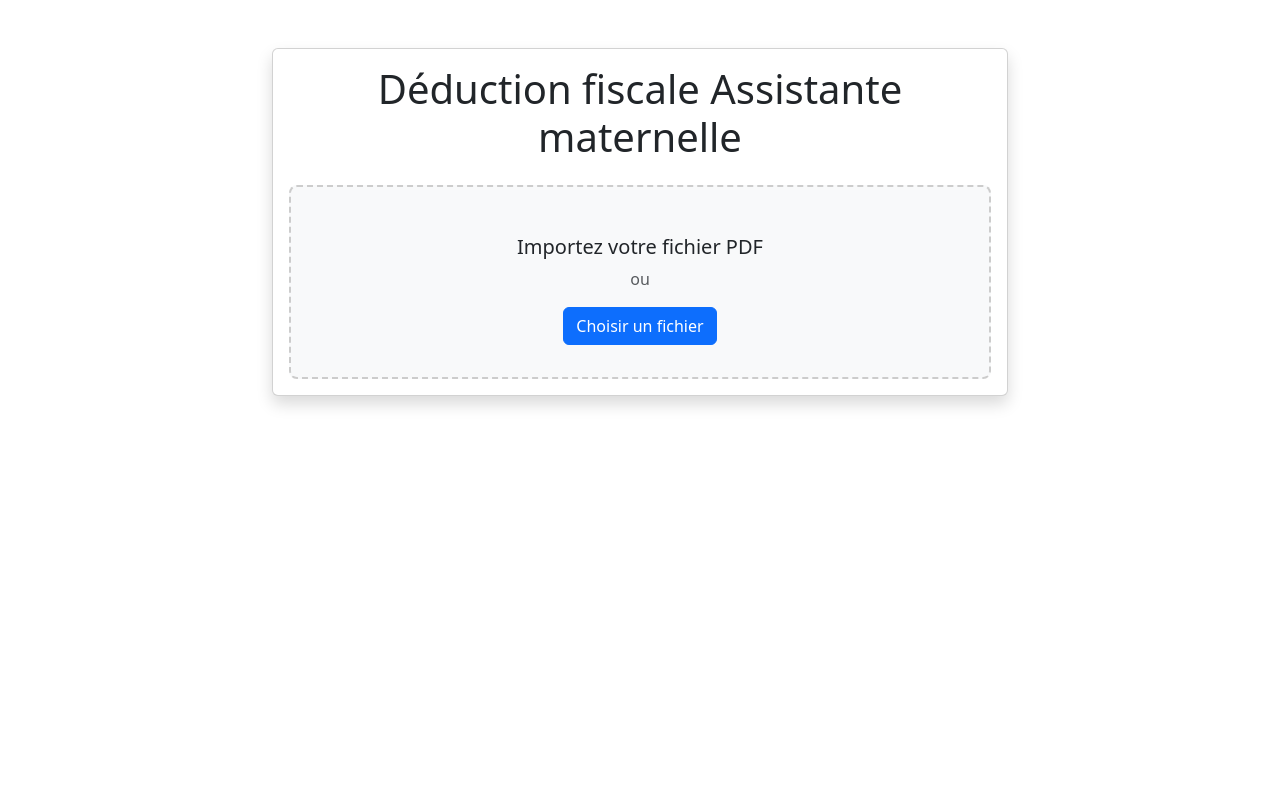
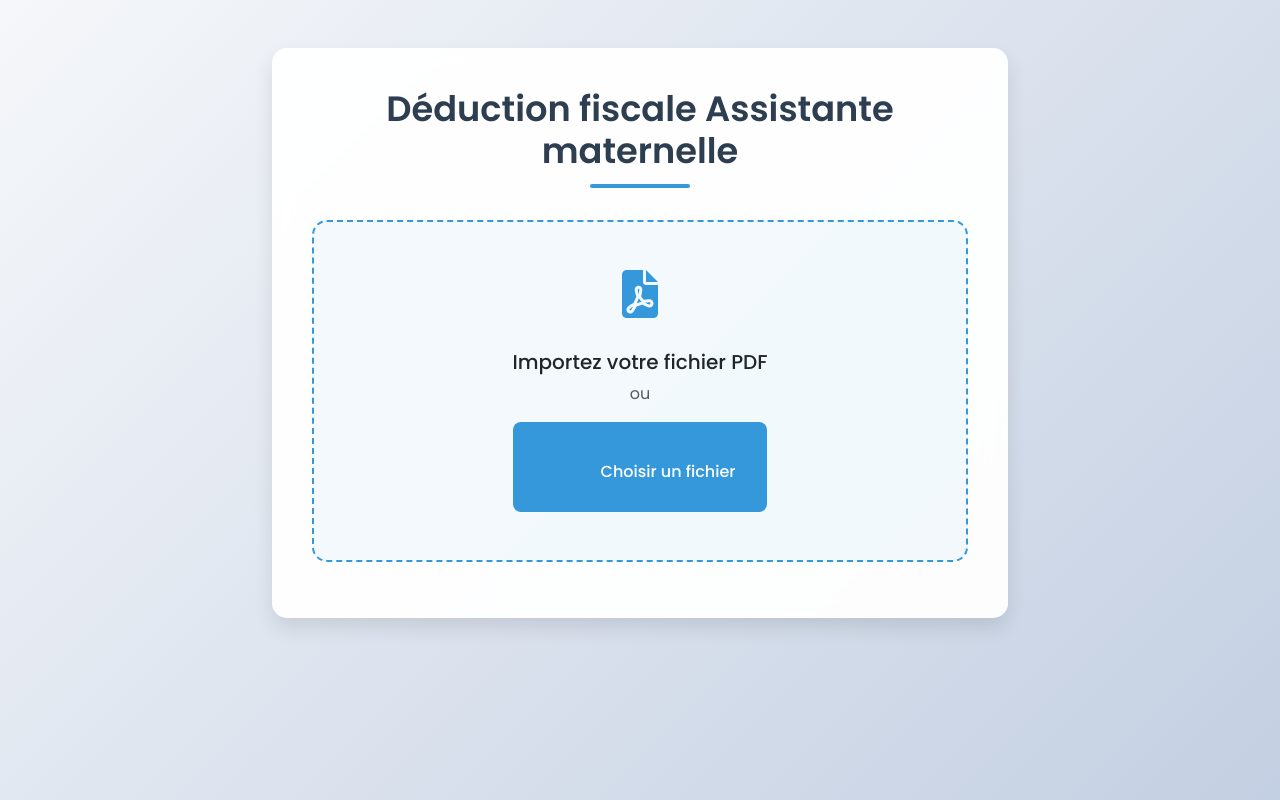
Before and after one commit to AlexLombry/AssMatTaxes, a Flask app: page / in a window 1280 px wide. Run offline with Flask 3, Linux system fonts and the light colour scheme.

Commit message:
Update design

```diff
--- a/templates/index.html
+++ b/templates/index.html
@@ -3,37 +3,186 @@
 <head>
     <meta charset="UTF-8">
     <meta name="viewport" content="width=device-width, initial-scale=1.0">
-    <title>Tax Deduction Finder</title>
+    <title>Déduction fiscale Assistante maternelle</title>
     <link href="https://cdn.jsdelivr.net/npm/bootstrap@5.3.2/dist/css/bootstrap.min.css" rel="stylesheet">
+    <link href="https://cdnjs.cloudflare.com/ajax/libs/font-awesome/6.0.0/css/all.min.css" rel="stylesheet">
+    <link href="https://fonts.googleapis.com/css2?family=Poppins:wght@300;400;500;600;700&display=swap" rel="stylesheet">
     <style>
+        :root {
+            --primary-color: #2c3e50;
+            --secondary-color: #3498db;
+            --accent-color: #e74c3c;
+            --background-color: #f8f9fa;
+            --text-color: #2c3e50;
+        }
+
+        body {
+            font-family: 'Poppins', sans-serif;
+            background: linear-gradient(135deg, #f5f7fa 0%, #c3cfe2 100%);
+            min-height: 100vh;
+            color: var(--text-color);
+        }
+
+        .container {
+            padding-top: 2rem;
+            padding-bottom: 2rem;
+        }
+
+        .card {
+            border: none;
+            border-radius: 15px;
+            box-shadow: 0 10px 20px rgba(0,0,0,0.1);
+            background: rgba(255, 255, 255, 0.95);
+            backdrop-filter: blur(10px);
+        }
+
+        .card-body {
+            padding: 2.5rem;
+        }
+
+        h1 {
+            color: var(--primary-color);
+            font-weight: 600;
+            font-size: 2.2rem;
+            margin-bottom: 2rem;
+            position: relative;
+            padding-bottom: 1rem;
+        }
+
+        h1:after {
+            content: '';
+            position: absolute;
+            bottom: 0;
+            left: 50%;
+            transform: translateX(-50%);
+            width: 100px;
+            height: 4px;
+            background: var(--secondary-color);
+            border-radius: 2px;
+        }
+
         .drop-zone {
-            border: 2px dashed #ccc;
-            border-radius: 8px;
-            padding: 2rem;
+            border: 2px dashed var(--secondary-color);
+            border-radius: 15px;
+            padding: 3rem 2rem;
             text-align: center;
-            background: #f8f9fa;
+            background: rgba(52, 152, 219, 0.05);
             cursor: pointer;
             transition: all 0.3s ease;
+            margin: 1rem 0;
         }
+
         .drop-zone:hover {
-            border-color: #0d6efd;
-            background: #e9ecef;
+            background: rgba(52, 152, 219, 0.1);
+            transform: translateY(-2px);
         }
+
         .drop-zone.dragover {
-            border-color: #0d6efd;
-            background: #e9ecef;
+            background: rgba(52, 152, 219, 0.15);
+            border-color: var(--accent-color);
         }
-        .result-card {
-            display: none;
-            margin-top: 2rem;
+
+        .drop-zone i {
+            font-size: 3rem;
+            color: var(--secondary-color);
+            margin-bottom: 1rem;
         }
+
+        .btn-primary {
+            background: var(--secondary-color);
+            border: none;
+            padding: 0.8rem 2rem;
+            border-radius: 8px;
+            font-weight: 500;
+            transition: all 0.3s ease;
+        }
+
+        .btn-primary:hover {
+            background: var(--primary-color);
+            transform: translateY(-2px);
+            box-shadow: 0 5px 15px rgba(0,0,0,0.1);
+        }
+
         .loading {
             display: none;
             margin-top: 2rem;
         }
+
+        .spinner-border {
+            color: var(--secondary-color);
+            width: 3rem;
+            height: 3rem;
+        }
+
+        .progress {
+            height: 10px;
+            border-radius: 5px;
+            background: rgba(52, 152, 219, 0.1);
+            margin-top: 1.5rem;
+        }
+
+        .progress-bar {
+            background: linear-gradient(45deg, var(--secondary-color), var(--accent-color));
+        }
+
+        .result-card {
+            display: none;
+            margin-top: 2rem;
+            padding: 2rem;
+            background: white;
+            border-radius: 15px;
+            box-shadow: 0 5px 15px rgba(0,0,0,0.05);
+        }
+
+        .result-card h4 {
+            color: var(--primary-color);
+            font-weight: 600;
+            margin-bottom: 1.5rem;
+            padding-bottom: 0.5rem;
+            border-bottom: 2px solid var(--secondary-color);
+        }
+
+        .list-group-item {
+            border: none;
+            margin-bottom: 0.5rem;
+            border-radius: 8px !important;
+            background: rgba(52, 152, 219, 0.05);
+            transition: all 0.3s ease;
+        }
+
+        .list-group-item:hover {
+            background: rgba(52, 152, 219, 0.1);
+            transform: translateX(5px);
+        }
+
+        .badge {
+            background: var(--secondary-color);
+            padding: 0.5rem 1rem;
+            font-weight: 500;
+        }
+
         .error-message {
             display: none;
             margin-top: 1rem;
+            padding: 1rem;
+            border-radius: 8px;
+            background: rgba(231, 76, 60, 0.1);
+            border: 1px solid var(--accent-color);
+            color: var(--accent-color);
+        }
+
+        @media (max-width: 768px) {
+            .card-body {
+                padding: 1.5rem;
+            }
+
+            h1 {
+                font-size: 1.8rem;
+            }
+
+            .drop-zone {
+                padding: 2rem 1rem;
+            }
         }
     </style>
 </head>
@@ -41,30 +190,30 @@
     <div class="container py-5">
         <div class="row justify-content-center">
             <div class="col-md-8">
-                <div class="card shadow">
+                <div class="card">
                     <div class="card-body">
-                        <h1 class="text-center mb-4">Déduction fiscale Assistante maternelle</h1>
+                        <h1 class="text-center">Déduction fiscale Assistante maternelle</h1>
 
                         <div class="drop-zone" id="dropZone">
                             <div class="mb-3">
-                                <i class="bi bi-file-earmark-pdf fs-1"></i>
+                                <i class="fas fa-file-pdf"></i>
                             </div>
                             <h5>Importez votre fichier PDF</h5>
                             <p class="text-muted">ou</p>
                             <input type="file" id="fileInput" class="d-none" accept=".pdf">
                             <button class="btn btn-primary" onclick="document.getElementById('fileInput').click()">
-                                Choisir un fichier
+                                <i class="fas fa-upload me-2"></i>Choisir un fichier
                             </button>
                         </div>
 
-                        <div class="error-message alert alert-danger" id="errorMessage"></div>
+                        <div class="error-message" id="errorMessage"></div>
 
                         <div class="loading text-center" id="loading">
-                            <div class="spinner-border text-primary" role="status">
+                            <div class="spinner-border" role="status">
                                 <span class="visually-hidden">Loading...</span>
                             </div>
-                            <p class="mt-2">Traitement de votre fichier...</p>
-                            <div class="progress mt-3" style="display: none;">
+                            <p class="mt-3">Traitement de votre fichier...</p>
+                            <div class="progress" style="display: none;">
                                 <div class="progress-bar progress-bar-striped progress-bar-animated"
                                      role="progressbar"
                                      style="width: 0%"
@@ -73,16 +222,17 @@
                         </div>
 
                         <div class="result-card" id="resultCard">
-                            <h4 class="mb-3">Résultats</h4>
-                            <div class="mb-3">
-                                <strong>Fichier:</strong> <span id="fileName"></span>
+                            <h4 class="mb-4">Résultats</h4>
+                            <div class="mb-4">
+                                <strong>Fichier:</strong> <span id="fileName" class="text-primary"></span>
                             </div>
-                            <div class="mb-3">
-                                <strong>Montant total:</strong> <span id="totalAmount"></span>
+                            <div class="mb-4">
+                                <strong>Montant total:</strong>
+                                <span id="totalAmount" class="h4 text-success ms-2"></span>
                             </div>
                             <div class="mb-3">
                                 <strong>Montants par page:</strong>
-                                <ul class="list-group mt-2" id="amountsList"></ul>
+                                <ul class="list-group mt-3" id="amountsList"></ul>
                             </div>
                         </div>
                     </div>
```
